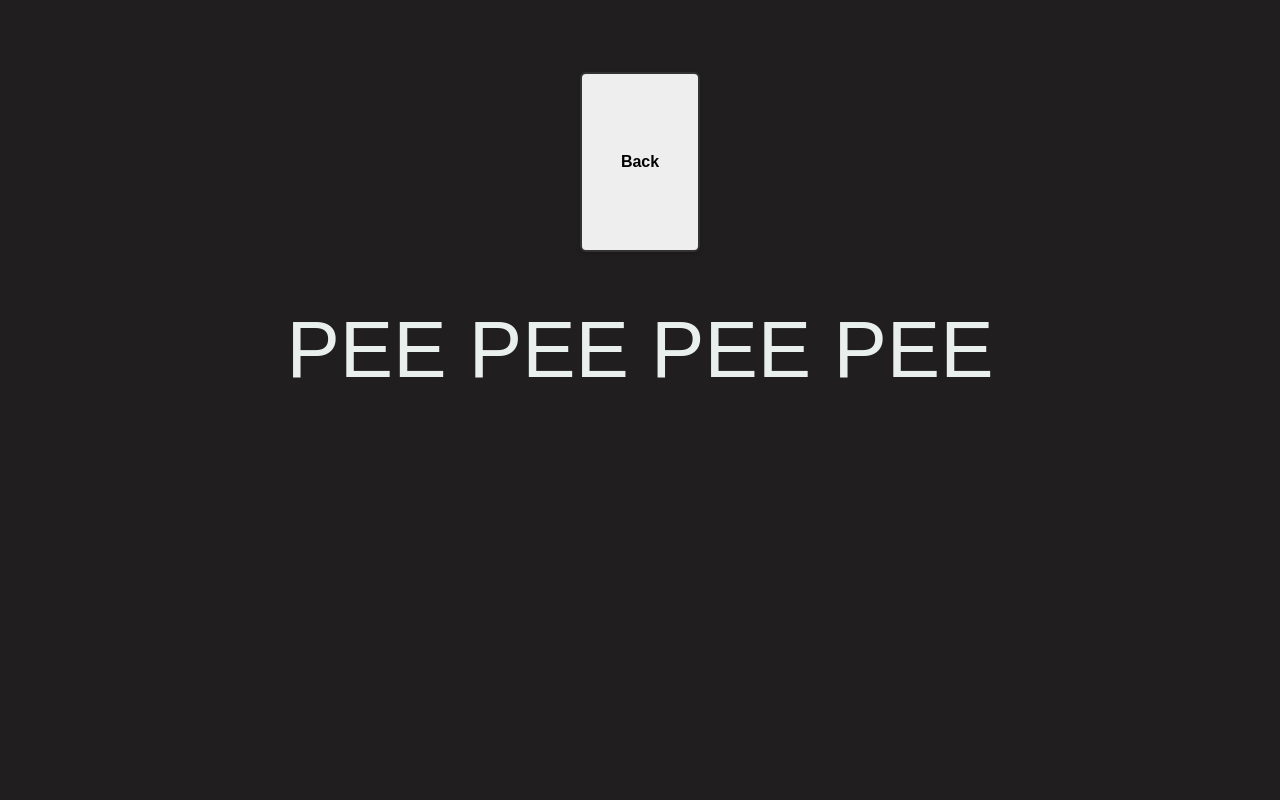
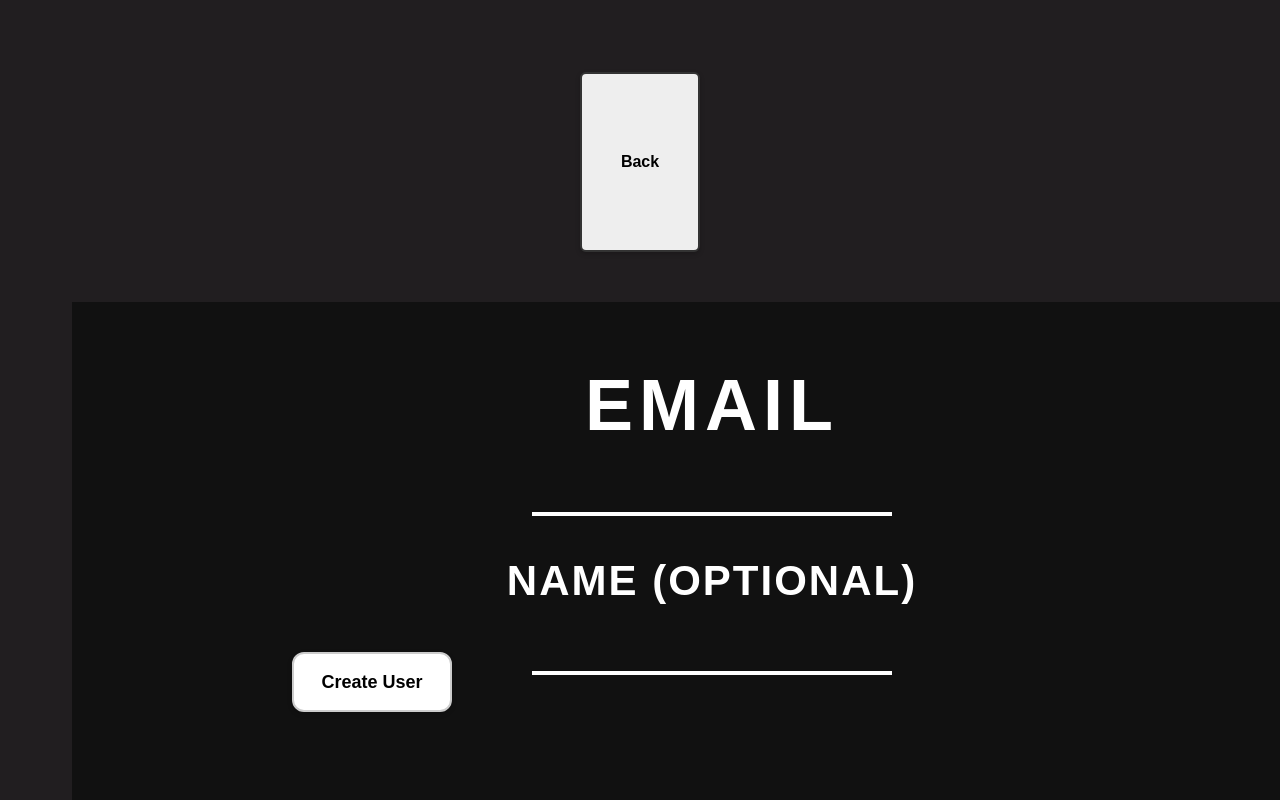
Before and after one commit to dismint/maia, a Vue app: page /register-player in a window 1280 px wide. Shown: the top 800 px of the page. Built offline with nearby package versions, Linux system fonts and the light colour scheme; the HTML template or start-up script is replaced by a standard one.

Commit message:
Add functionality to register player page

```diff
--- a/src/components/RegisterPlayer.vue
+++ b/src/components/RegisterPlayer.vue
@@ -1,11 +1,156 @@
 <template>
-  <div class="page">
-    PEE PEE PEE PEE
+  <div
+    ref="container"
+    class="register-container"
+    @mousemove="onMouseMove"
+  >
+    <!-- BIG WEIRD LABEL -->
+    <div class="label email-label">
+      EMAIL
+    </div>
+    <input
+      v-model="email"
+      class="input"
+      type="email"
+    />
+
+    <!-- EVEN WEIRDER LABEL -->
+    <div class="label name-label">
+      NAME (OPTIONAL)
+    </div>
+    <input
+      v-model="name"
+      class="input"
+      type="text"
+    />
+
+    <!-- Runaway Create User button -->
+    <button
+      class="create-btn"
+      :style="{ left: button.x + 'px', top: button.y + 'px' }"
+      @click="createUser"
+    >
+      Create User
+    </button>
   </div>
 </template>
 
 <script lang="ts">
+import { ref } from 'vue'
+
 export default {
-  name: "RegisterPlayer",
-};
+  name: 'RegisterPlayer',
+  setup() {
+    const container = ref<HTMLElement | null>(null)
+
+    const email = ref('')
+    const name = ref('')
+
+    const button = ref({
+      x: 220,
+      y: 350,
+      width: 160,
+      height: 60,
+    })
+
+    function createUser() {
+      alert(`Email: ${email.value}\nName: ${name.value}`)
+    }
+
+    function onMouseMove(event: MouseEvent) {
+      if (!container.value) return
+
+      const rect = container.value.getBoundingClientRect()
+      const mouseX = event.clientX - rect.left
+      const mouseY = event.clientY - rect.top
+
+      const dx = button.value.x + button.value.width / 2 - mouseX
+      const dy = button.value.y + button.value.height / 2 - mouseY
+      const distance = Math.sqrt(dx * dx + dy * dy)
+
+      if (distance < 140) {
+        const moveX = (dx / distance) * 70
+        const moveY = (dy / distance) * 70
+
+        let newX = button.value.x + moveX
+        let newY = button.value.y + moveY
+
+        // wrap around screen
+        if (newX < 0) newX = rect.width - button.value.width
+        if (newX + button.value.width > rect.width) newX = 0
+        if (newY < 0) newY = rect.height - button.value.height
+        if (newY + button.value.height > rect.height) newY = 0
+
+        button.value.x = newX
+        button.value.y = newY
+      }
+    }
+
+    return {
+      container,
+      email,
+      name,
+      button,
+      onMouseMove,
+      createUser,
+    }
+  },
+}
 </script>
+
+<style scoped>
+.register-container {
+  position: relative;
+  width: 100vw;
+  height: 100vh;
+  background: #111;
+  color: white;
+  padding-top: 60px;
+}
+
+/* Labels */
+.label {
+  text-align: center;
+  font-weight: 900;
+  margin-bottom: 10px;
+}
+
+/* DIFFERENT SIZES ON PURPOSE */
+.email-label {
+  font-size: 72px;
+  letter-spacing: 6px;
+}
+
+.name-label {
+  font-size: 42px;
+  letter-spacing: 2px;
+  margin-top: 40px;
+}
+
+/* Inputs */
+.input {
+  display: block;
+  margin: 0 auto 40px auto;
+  width: 360px;
+  padding: 14px;
+  font-size: 22px;
+  background: transparent;
+  border: none;
+  border-bottom: 4px solid white;
+  color: white;
+  outline: none;
+}
+
+/* Runaway Create button */
+.create-btn {
+  position: absolute;
+  width: 160px;
+  height: 60px;
+  font-size: 18px;
+  font-weight: bold;
+  border-radius: 12px;
+  border: 2px solid #ccc;
+  background: white;
+  cursor: pointer;
+}
+</style>
```
